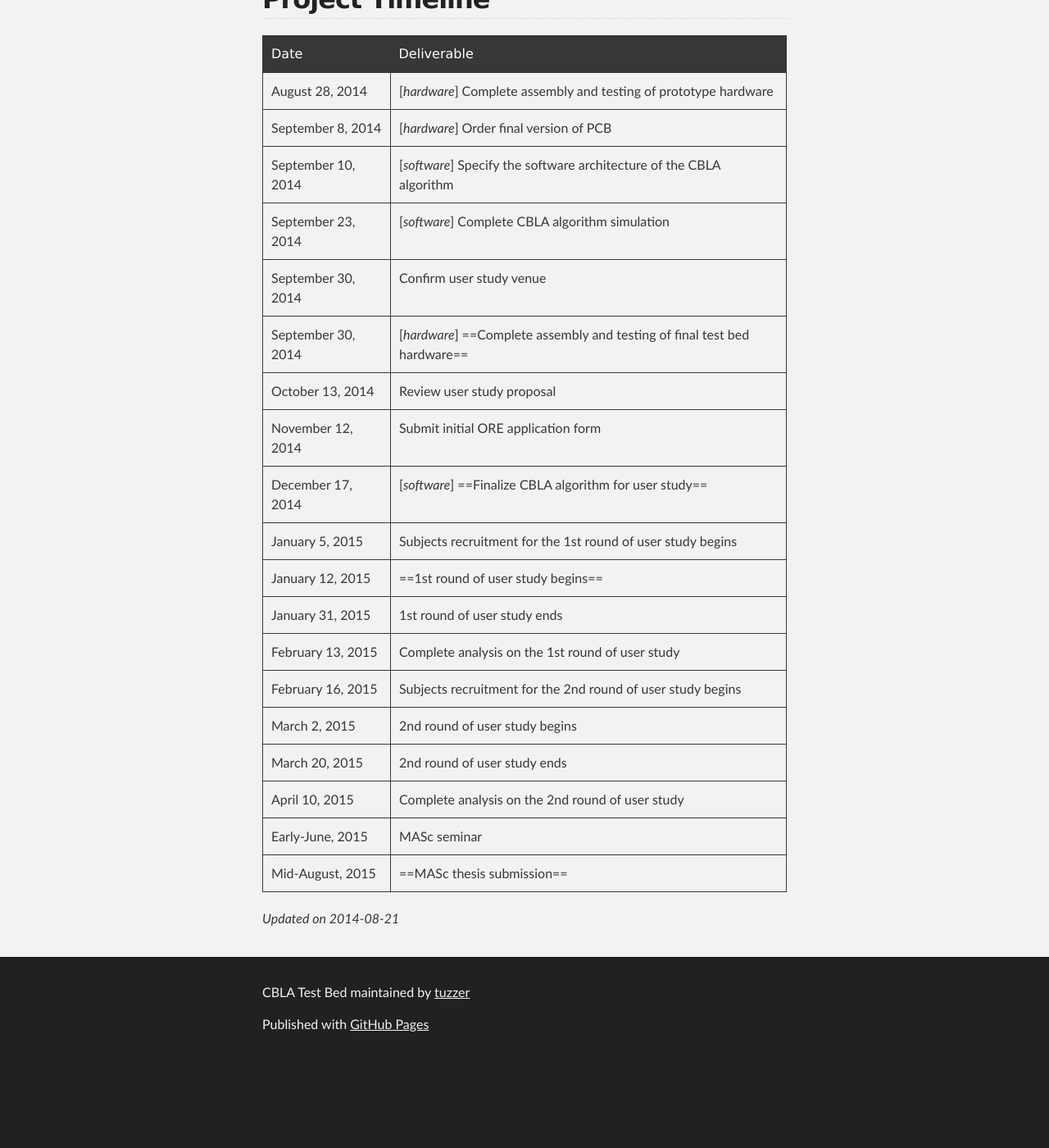
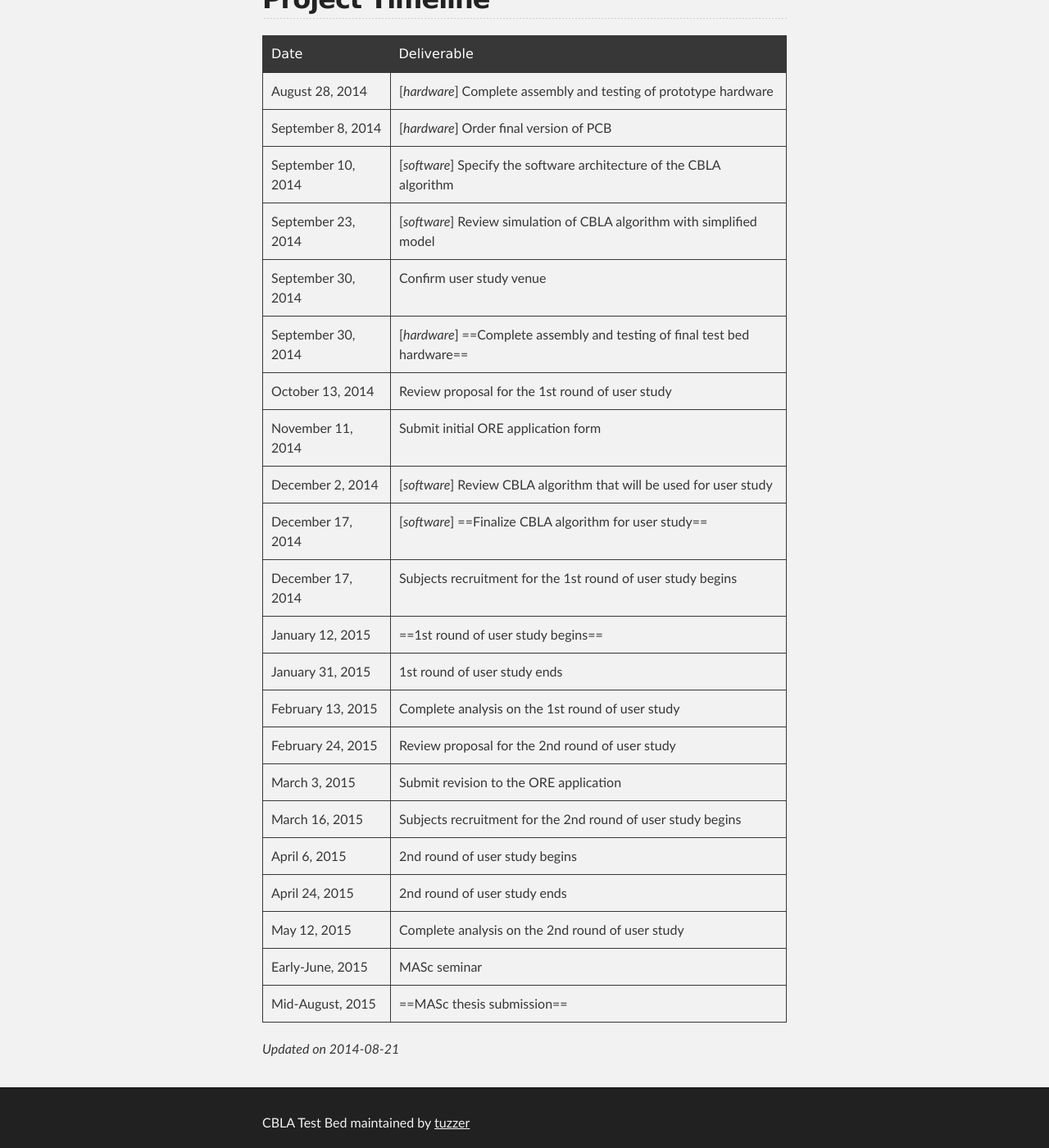
Before and after one commit to MattChanTK/Hylozoic-Series-3, a Jekyll site: the page built from index.md, in a window 1280 px wide and 1400 px high, scrolled down 4329 px. Shown: the whole window at 82% size. Built offline with Jekyll 4.4.1, drawn with Linux system fonts in a browser that asks for light colours; Markdown is read by kramdown in place of the engine named in the settings; before the commit the page ends 5625 px from its top, so only the background shows below that.

Commit message:
updated the Project Timeline

```diff
--- a/index.md
+++ b/index.md
@@ -104,20 +104,23 @@ Date					| Deliverable
 August 28, 2014			| [_hardware_] Complete assembly and testing of prototype hardware
 September 8, 2014		| [_hardware_] Order final version of PCB
 September 10, 2014		| [_software_] Specify the software architecture of the CBLA algorithm
-September 23, 2014		| [_software_] Complete CBLA algorithm simulation
+September 23, 2014		| [_software_] Review simulation of CBLA algorithm with simplified model
 September 30, 2014		| Confirm user study venue
 September 30, 2014		| [_hardware_] ==Complete assembly and testing of final test bed hardware==
-October 13, 2014		| Review user study proposal
-November 12, 2014		| Submit initial ORE application form
+October 13, 2014		| Review proposal for the 1st round of user study
+November 11, 2014		| Submit initial ORE application form
+December 2, 2014		| [_software_] Review CBLA algorithm that will be used for user study
 December 17, 2014		| [_software_] ==Finalize CBLA algorithm for user study==
-January 5, 2015			| Subjects recruitment for the 1st round of user study begins
+December 17, 2014		| Subjects recruitment for the 1st round of user study begins
 January	12, 2015		| ==1st round of user study begins==
 January 31, 2015		| 1st round of user study ends
 February 13, 2015		| Complete analysis on the 1st round of user study
-February 16, 2015		| Subjects recruitment for the 2nd round of user study begins
-March 2, 2015			| 2nd round of user study begins
-March 20, 2015			| 2nd round of user study ends
-April 10, 2015			| Complete analysis on the 2nd round of user study
+February 24, 2015		| Review proposal for the 2nd round of user study
+March 3, 2015			| Submit revision to the ORE application
+March 16, 2015			| Subjects recruitment for the 2nd round of user study begins
+April 6, 2015			| 2nd round of user study begins
+April 24, 2015			| 2nd round of user study ends
+May 12, 2015			| Complete analysis on the 2nd round of user study
 Early-June, 2015		| MASc seminar
 Mid-August, 2015		| ==MASc thesis submission==
 
```
